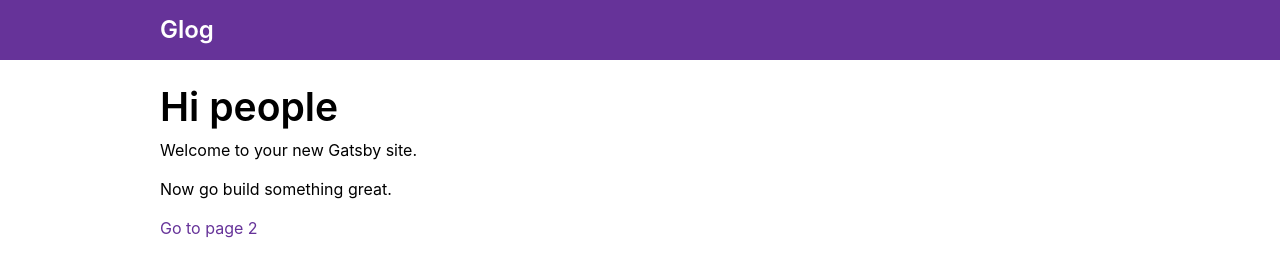
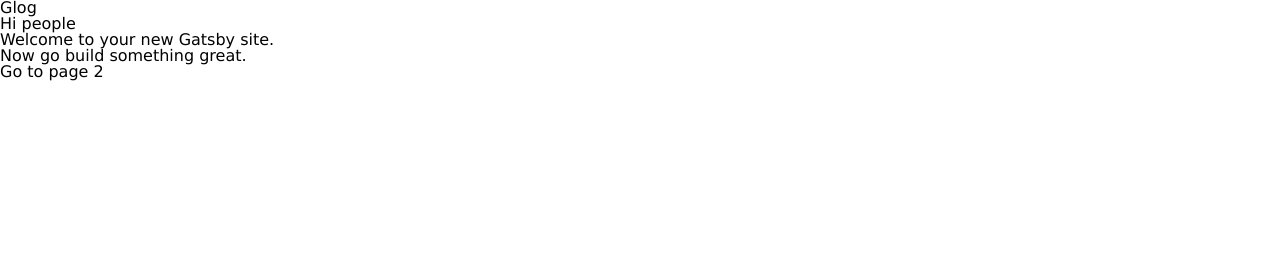
Before and after one commit to junzero741/blog, a Gatsby site: page / in a window 1280 px wide. Built offline with nearby package versions, Linux system fonts and the light colour scheme; Gatsby itself is replaced by a stand-in of ours.

Commit message:
feat: style 초기화 * 템플릿에 딸려온 기존 스타일 파일들 제거 * emotion 적용을 위해 styled 문법으로 작성된 컴포넌트들 제거 * styles/global.ts : 전역 스타일 관리 * styles/theme.ts : theme 스타일 관리

```diff
--- a/package.json
+++ b/package.json
@@ -25,6 +25,7 @@
   },
   "dependencies": {
     "@emotion/core": "^10.0.10",
+    "@emotion/react": "^11.4.1",
     "@emotion/styled": "^10.0.12",
     "babel-plugin-styled-components": "^1.10.1",
     "classnames": "^2.2.6",
--- a/src/components/Container.tsx
+++ b/src/components/Container.tsx
@@ -1,21 +1,5 @@
 import * as React from 'react'
-import styled from '@emotion/styled'
 
-import { widths } from '../styles/variables'
-import { getEmSize } from '../styles/mixins'
-
-const StyledContainer = styled.div`
-  position: relative;
-  margin-left: auto;
-  margin-right: auto;
-  width: auto;
-  max-width: ${getEmSize(widths.lg)}em;
-`
-
-interface ContainerProps {
-  className?: string
-}
-
-const Container: React.FC<ContainerProps> = ({ children, className }) => <StyledContainer className={className}>{children}</StyledContainer>
+const Container: React.FC = ({ children }) => <div>{children}</div>
 
 export default Container
--- /dev/null
+++ b/src/components/Footer.tsx
@@ -0,0 +1,5 @@
+import React from 'react'
+
+const Footer: React.FC = () => <footer />
+
+export default Footer
--- a/src/components/Header.tsx
+++ b/src/components/Header.tsx
@@ -1,46 +1,16 @@
 import * as React from 'react'
-import styled from '@emotion/styled'
-import { transparentize } from 'polished'
 import { Link } from 'gatsby'
-
-import { heights, dimensions, colors } from '../styles/variables'
-import Container from './Container'
-
-const StyledHeader = styled.header`
-  height: ${heights.header}px;
-  padding: 0 ${dimensions.containerPadding}rem;
-  background-color: ${colors.brand};
-  color: ${transparentize(0.5, colors.white)};
-`
-
-const HeaderInner = styled(Container)`
-  display: flex;
-  flex-direction: row;
-  align-items: center;
-  height: 100%;
-`
-
-const HomepageLink = styled(Link)`
-  color: ${colors.white};
-  font-size: 1.5rem;
-  font-weight: 600;
-
-  &:hover,
-  &:focus {
-    text-decoration: none;
-  }
-`
 
 interface HeaderProps {
   title: string
 }
 
 const Header: React.FC<HeaderProps> = ({ title }) => (
-  <StyledHeader>
-    <HeaderInner>
-      <HomepageLink to="/">{title}</HomepageLink>
-    </HeaderInner>
-  </StyledHeader>
+  <div>
+    <h1>
+      <Link to="/">{title}</Link>
+    </h1>
+  </div>
 )
 
 export default Header
--- a/src/components/LayoutMain.tsx
+++ b/src/components/LayoutMain.tsx
@@ -1,18 +1,5 @@
 import * as React from 'react'
-import styled from '@emotion/styled'
 
-const StyledLayoutMain = styled.main`
-  display: flex;
-  flex-direction: column;
-  flex: 1;
-`
-
-interface LayoutMainProps {
-  className?: string
-}
-
-const LayoutMain: React.FC<LayoutMainProps> = ({ children, className }) => (
-  <StyledLayoutMain className={className}>{children}</StyledLayoutMain>
-)
+const LayoutMain: React.FC = ({ children }) => <main>{children}</main>
 
 export default LayoutMain
--- a/src/components/LayoutRoot.tsx
+++ b/src/components/LayoutRoot.tsx
@@ -1,23 +1,19 @@
 import * as React from 'react'
-import { Global, css } from '@emotion/core'
-import styled from '@emotion/styled'
-import normalize from '../styles/normalize'
+import { Global } from '@emotion/core'
+import { ThemeProvider } from '@emotion/react'
 
-const StyledLayoutRoot = styled.div`
-  display: flex;
-  flex-direction: column;
-  min-height: 100vh;
-`
+import global from '../styles/global'
+import theme from '../styles/theme'
 
 interface LayoutRootProps {
   className?: string
 }
 
 const LayoutRoot: React.FC<LayoutRootProps> = ({ children, className }) => (
-  <>
-    <Global styles={() => css(normalize)} />
-    <StyledLayoutRoot className={className}>{children}</StyledLayoutRoot>
-  </>
+  <ThemeProvider theme={theme}>
+    <Global styles={global} />
+    {children}
+  </ThemeProvider>
 )
 
 export default LayoutRoot
--- a/src/components/Page.tsx
+++ b/src/components/Page.tsx
@@ -1,20 +1,5 @@
 import * as React from 'react'
-import styled from '@emotion/styled'
 
-import { dimensions } from '../styles/variables'
-
-const StyledPage = styled.div`
-  display: block;
-  flex: 1;
-  position: relative;
-  padding: ${dimensions.containerPadding}rem;
-  margin-bottom: 3rem;
-`
-
-interface PageProps {
-  className?: string
-}
-
-const Page: React.FC<PageProps> = ({ children, className }) => <StyledPage className={className}>{children}</StyledPage>
+const Page: React.FC = ({ children }) => <div>{children}</div>
 
 export default Page
--- a/src/layouts/index.tsx
+++ b/src/layouts/index.tsx
@@ -2,10 +2,8 @@ import * as React from 'react'
 import Helmet from 'react-helmet'
 import { StaticQuery, graphql } from 'gatsby'
 
-import 'modern-normalize'
-import '../styles/normalize'
-
 import Header from '../components/Header'
+import Footer from '../components/Footer'
 import LayoutRoot from '../components/LayoutRoot'
 import LayoutMain from '../components/LayoutMain'
 
@@ -36,6 +34,7 @@ const IndexLayout: React.FC = ({ children }) => (
         <Helmet title={data.site.siteMetadata.title} />
         <Header title={data.site.siteMetadata.title} />
         <LayoutMain>{children}</LayoutMain>
+        <Footer />
       </LayoutRoot>
     )}
   />
--- a/src/pages/404.tsx
+++ b/src/pages/404.tsx
@@ -10,9 +10,7 @@ const NotFoundPage = () => (
     <Page>
       <Container>
         <h1>404: Page not found.</h1>
-        <p>
-          You've hit the void. <Link to="/">Go back.</Link>
-        </p>
+        <Link to="/">Go back.</Link>
       </Container>
     </Page>
   </IndexLayout>
--- /dev/null
+++ b/src/styles/global.ts
@@ -0,0 +1,260 @@
+/* eslint-disable */
+
+import { css } from '@emotion/core'
+
+const global = css`
+  html,
+  body,
+  div,
+  span,
+  applet,
+  object,
+  iframe,
+  h1,
+  h2,
+  h3,
+  h4,
+  h5,
+  h6,
+  p,
+  blockquote,
+  pre,
+  a,
+  abbr,
+  acronym,
+  address,
+  big,
+  cite,
+  code,
+  del,
+  dfn,
+  em,
+  img,
+  ins,
+  kbd,
+  q,
+  s,
+  samp,
+  small,
+  strike,
+  strong,
+  sub,
+  sup,
+  tt,
+  var,
+  b,
+  u,
+  i,
+  center,
+  dl,
+  dt,
+  dd,
+  ol,
+  ul,
+  li,
+  fieldset,
+  form,
+  label,
+  legend,
+  table,
+  caption,
+  tbody,
+  tfoot,
+  thead,
+  tr,
+  th,
+  td,
+  article,
+  aside,
+  canvas,
+  details,
+  embed,
+  figure,
+  figcaption,
+  footer,
+  header,
+  hgroup,
+  menu,
+  nav,
+  output,
+  ruby,
+  section,
+  summary,
+  time,
+  mark,
+  audio,
+  video {
+    margin: 0;
+    padding: 0;
+    border: 0;
+    font-size: 100%;
+    font: inherit;
+    vertical-align: baseline;
+  }
+  article,
+  aside,
+  details,
+  figcaption,
+  figure,
+  footer,
+  header,
+  hgroup,
+  menu,
+  nav,
+  section {
+    display: block;
+  }
+  body {
+    line-height: 1;
+  }
+  ol,
+  ul {
+    list-style: none;
+  }
+  blockquote,
+  q {
+    quotes: none;
+  }
+  blockquote:before,
+  blockquote:after,
+  q:before,
+  q:after {
+    content: '';
+    content: none;
+  }
+  table {
+    border-collapse: collapse;
+    border-spacing: 0;
+  }
+  audio:not([controls]) {
+    display: none;
+    height: 0;
+  }
+  progress {
+    vertical-align: baseline;
+  }
+  [hidden],
+  template {
+    display: none;
+  }
+  a {
+    color: inherit;
+    text-decoration: none;
+    background-color: transparent;
+    -webkit-text-decoration-skip: objects;
+  }
+  a:active,
+  a:hover {
+    outline-width: 0;
+  }
+  abbr[title] {
+    border-bottom: none;
+    text-decoration: underline;
+    text-decoration: underline dotted;
+  }
+  b,
+  strong {
+    font-weight: inherit;
+    font-weight: bolder;
+  }
+  dfn {
+    font-style: italic;
+  }
+  button,
+  input,
+  optgroup,
+  select,
+  textarea {
+    font: inherit;
+    margin: 0;
+  }
+  optgroup {
+    font-weight: 700;
+  }
+  button,
+  input {
+    overflow: visible;
+  }
+  button,
+  select {
+    text-transform: none;
+  }
+  [type='reset'],
+  [type='submit'],
+  button,
+  html [type='button'] {
+    -webkit-appearance: button;
+  }
+  [type='button']::-moz-focus-inner,
+  [type='reset']::-moz-focus-inner,
+  [type='submit']::-moz-focus-inner,
+  button::-moz-focus-inner {
+    border-style: none;
+    padding: 0;
+  }
+  [type='button']:-moz-focusring,
+  [type='reset']:-moz-focusring,
+  [type='submit']:-moz-focusring,
+  button:-moz-focusring {
+    outline: 1px dotted ButtonText;
+  }
+  fieldset {
+    border: 1px solid silver;
+    margin: 0 2px;
+    padding: 0.35em 0.625em 0.75em;
+  }
+  legend {
+    box-sizing: border-box;
+    color: inherit;
+    display: table;
+    max-width: 100%;
+    padding: 0;
+    white-space: normal;
+  }
+  textarea {
+    overflow: auto;
+  }
+  [type='checkbox'],
+  [type='radio'] {
+    box-sizing: border-box;
+    padding: 0;
+  }
+  [type='number']::-webkit-inner-spin-button,
+  [type='number']::-webkit-outer-spin-button {
+    height: auto;
+  }
+  [type='search'] {
+    -webkit-appearance: textfield;
+    outline-offset: -2px;
+  }
+  [type='search']::-webkit-search-cancel-button,
+  [type='search']::-webkit-search-decoration {
+    -webkit-appearance: none;
+  }
+  ::-webkit-input-placeholder {
+    color: inherit;
+    opacity: 0.54;
+  }
+  ::-webkit-file-upload-button {
+    -webkit-appearance: button;
+    font: inherit;
+  }
+  *,
+  *::before,
+  *::after {
+    box-sizing: border-box;
+  }
+  html {
+    -ms-text-size-adjust: 100%;
+    -webkit-text-size-adjust: 100%;
+  }
+  body {
+    font-family: 'Avenir Next', 'Spoqa Han Sans', 'Apple SD Gothic Neo', 'Nanum Barun Gothic', 'Nanum Gothic', Verdana, Arial,
+      'Malgun Gothic', Dotum, sans-serif;
+    margin: 0;
+    -webkit-font-smoothing: antialiased;
+    -moz-osx-font-smoothing: grayscale;
+  }
+`
+
+export default global
--- a/src/styles/mixins.ts
+++ /dev/null
@@ -1,3 +0,0 @@
-import { dimensions } from './variables'
-
-export const getEmSize = (size: number) => size / dimensions.fontSize.regular
--- /dev/null
+++ b/src/styles/theme.ts
@@ -0,0 +1,69 @@
+interface Palette {
+  primary: {
+    contrastText: string
+    light: string
+    main: string
+    dark: string
+  }
+  secondary: {
+    contrastText: string
+    light: string
+    main: string
+    dark: string
+  }
+  grey: {
+    50: string
+    100: string
+    200: string
+    300: string
+    400: string
+    500: string
+    600: string
+    700: string
+    800: string
+    900: string
+    A100: string
+    A200: string
+    A400: string
+    A700: string
+  }
+}
+
+interface Theme {
+  palette: Palette
+}
+
+const theme: Theme = {
+  palette: {
+    primary: {
+      contrastText: '#ffffff',
+      light: '#536dfe',
+      main: '#3d5afe',
+      dark: '#304ffe'
+    },
+    secondary: {
+      contrastText: '#ffffff',
+      light: '#ffd740',
+      main: '#ffc400',
+      dark: '#ffab00'
+    },
+    grey: {
+      50: '#fafafa',
+      100: '#f5f5f5',
+      200: '#eeeeee',
+      300: '#e0e0e0',
+      400: '#bdbdbd',
+      500: '#9e9e9e',
+      600: '#757575',
+      700: '#616161',
+      800: '#424242',
+      900: '#212121',
+      A100: '#d5d5d5',
+      A200: '#aaaaaa',
+      A400: '#303030',
+      A700: '#616161'
+    }
+  }
+}
+
+export default theme
--- a/src/styles/variables.ts
+++ /dev/null
@@ -1,65 +0,0 @@
-/* eslint-disable max-len */
-
-export const colors = {
-  brand: '#663399',
-  lilac: '#9d7cbf',
-  accent: '#ffb238',
-  success: '#37b635',
-  warning: '#ec1818',
-  ui: {
-    bright: '#e0d6eb',
-    light: '#f5f3f7',
-    whisper: '#fbfafc'
-  },
-  code: '#fcf6f0',
-  gray: {
-    dark: 'hsla(270, 17.119554496%, 0%, 0.92)',
-    copy: 'hsla(270, 15.797828016000002%, 0%, 0.88)',
-    calm: 'rgba(0, 0, 0, 0.54)'
-  },
-  white: '#fff',
-  black: '#000'
-}
-
-export const fonts = {
-  sansSerif:
-    '-apple-system, BlinkMacSystemFont, "Segoe UI", "Roboto", "Oxygen", "Ubuntu", "Cantarell", "Fira Sans", "Droid Sans", "Helvetica Neue", Arial, sans-serif',
-  serif: 'Georgia, "Times New Roman", Times, serif',
-  monospace: 'Menlo, Monaco, Consolas, "Liberation Mono", "Courier New", monospace, monospace'
-}
-
-export const breakpoints = {
-  xs: 0,
-  sm: 576,
-  md: 768,
-  lg: 992,
-  xl: 1200
-}
-
-export const widths = {
-  md: 720,
-  lg: 960,
-  xl: 1140
-}
-
-export const dimensions = {
-  fontSize: {
-    regular: 16,
-    large: 18
-  },
-  headingSizes: {
-    h1: 2.441,
-    h2: 1.953,
-    h3: 1.563,
-    h4: 1.25
-  },
-  lineHeight: {
-    regular: 1.45,
-    heading: 1.2
-  },
-  containerPadding: 1.5
-}
-
-export const heights = {
-  header: 60
-}
```
Also changed, not shown: src/styles/normalize.ts (deleted, +0 -160 lines), 1 other file.
